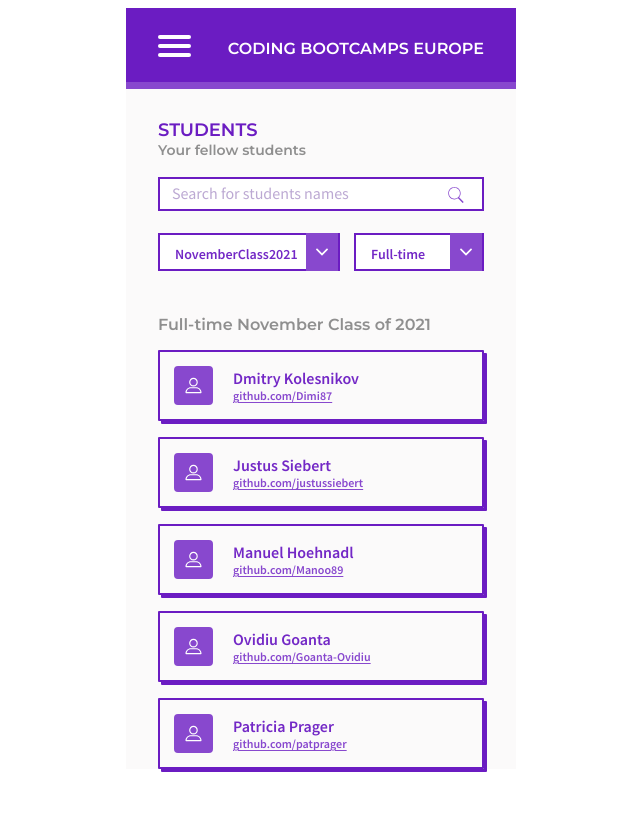
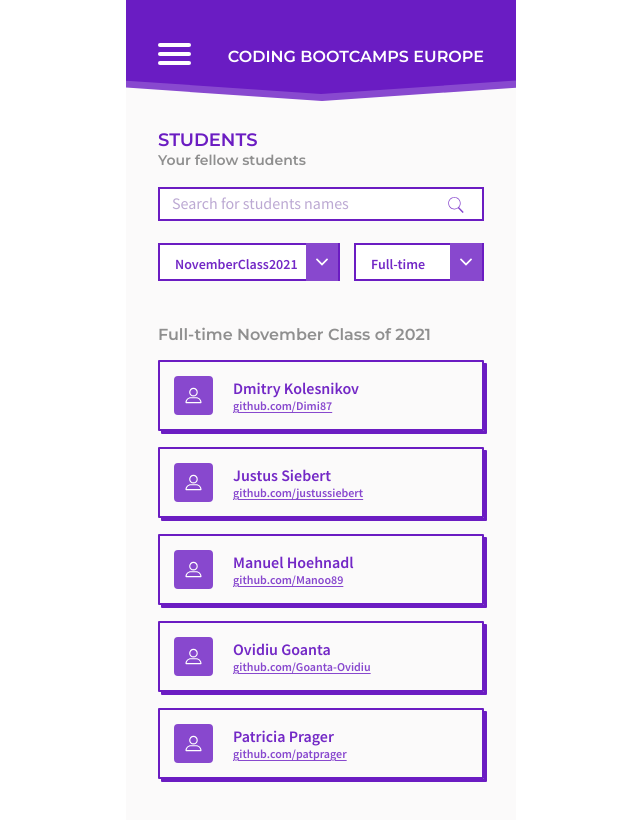
Before and after one commit to l-webdev/fellow-students-search-layout, a plain HTML site: page index.html in a window 1280 px wide. Shown: the whole page, without its empty margins (319-959 px from the left). Drawn offline with Linux system fonts and the light colour scheme.

Commit message:
refactor: adds svg to nav background

```diff
--- a/index.html
+++ b/index.html
@@ -16,10 +16,20 @@
 
 <body>
     <main>
-        <div class="nav-triangle">
-            <div class="nav-container">
-                <nav class="hamburger-menu"><span></span><span></span><span></span></nav>
-                <h1>CODING BOOTCAMPS EUROPE</h1>
+        <div class="nav-background">
+            <svg class="nav-background-light" width="390" height="95" viewBox="0 0 390 95" fill="none"
+                xmlns="http://www.w3.org/2000/svg">
+                <path d="M0 81.5746V0H391V81.5746L196 95L0 81.5746Z" fill="#8849CF" />
+            </svg>
+            <svg class="nav-background-dark" width="390" height="94" viewBox="0 0 390 94" fill="none"
+                xmlns="http://www.w3.org/2000/svg">
+                <path d="M-1 80.5746V-1H390V80.5746L195 94L-1 80.5746Z" fill="#6A1CC3" />
+            </svg>
+            <div class="nav-over-background">
+                <div class="nav-container">
+                    <nav class="hamburger-menu"><span></span><span></span><span></span></nav>
+                    <h1>CODING BOOTCAMPS EUROPE</h1>
+                </div>
             </div>
         </div>
         <header>
--- a/style.css
+++ b/style.css
@@ -15,8 +15,13 @@
   --font-text: "Source Sans Pro", sans-serif;
 }
 
+body {
+  margin: 0 auto;
+}
+
 main {
   width: 390px;
+  height: 846px;
   margin: 0 auto;
   background-color: #fbfafa;
 }
@@ -47,25 +52,38 @@ h3 {
   font-size: 16px;
 }
 
-.nav-triangle {
-  background: linear-gradient(
-    180deg,
-    rgba(107, 28, 194, 255) 0%,
-    rgba(107, 28, 194, 255) calc(100% - 7px),
-    rgba(136, 72, 206, 255) calc(100% - 7px),
-    rgba(136, 72, 206, 255) 100%
-  );
+.nav-background {
+  position: relative;
+  padding: 32px;
+  margin-bottom: 65px;
+}
 
-  background-color: var(--color-dark-styling);
-  height: 81px;
+.nav-background-dark {
+  position: absolute;
+  z-index: 1;
+  top: 0;
+  right: 0;
+}
+
+.nav-background-light {
+  position: absolute;
+  top: 6px;
+  right: 0;
+  z-index: 0;
+}
+
+.nav-over-background {
+  position: absolute;
+  top: 16px;
+  z-index: 1;
 }
 
 .nav-container {
+  margin: 0 auto;
   display: flex;
   justify-content: space-between;
   align-items: center;
   width: 326px;
-  margin: 0 auto;
   height: 81px;
 }
 
@@ -78,13 +96,6 @@ span {
   background: white;
   border-radius: 3px;
   z-index: 1;
-}
-
-.triangle {
-  background-color: var(--color-dark-styling);
-  height: 12px;
-  border-bottom: 8px;
-  border-color: var(--color-light-styling);
 }
 
 .search,
```
